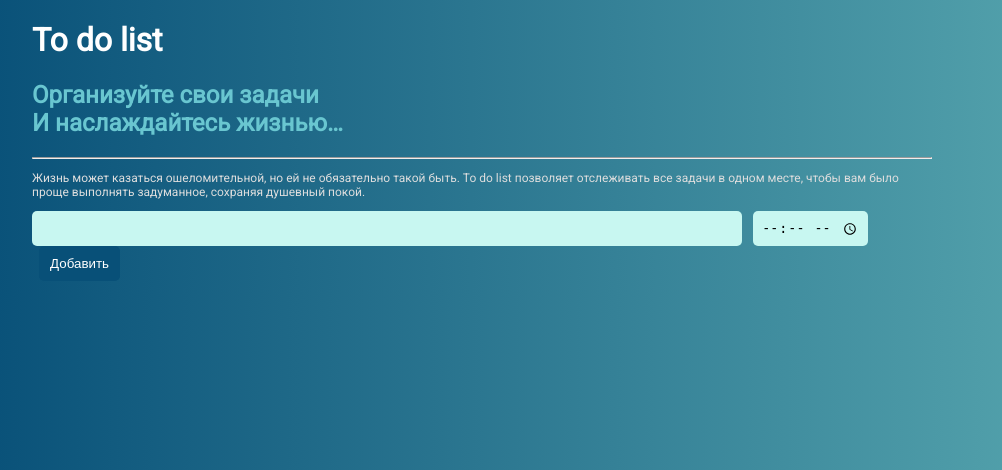
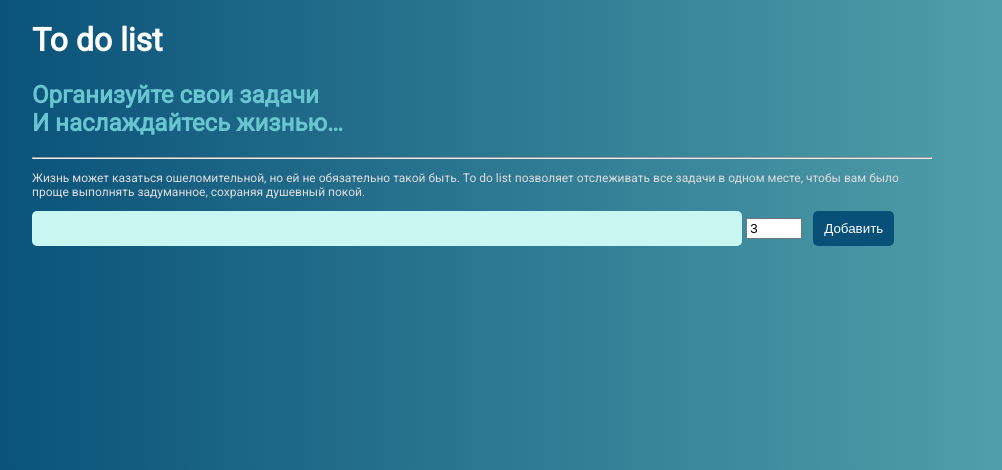
Before and after one commit to Beginner95/to-do-list, a PHP site: page / in a window 1280 px wide. Shown: the top 470 px of the page, without its empty margins (158-1160 px from the left). Run offline with PHP 8.4, Linux system fonts and the light colour scheme.

Commit message:
Изменил поле ввода времени, указал диапазон времени на выполнения задачи

```diff
--- a/index.php
+++ b/index.php
@@ -15,7 +15,7 @@
 <div class="addtolist">
     <div class="add">
         <input type="text" id="task" name="add" data-tooltip="Введите наименование задачи которую собираетесь выполнить">
-        <input type="time" name="time" id="time" data-tooltip="Укажите время в течении которого задача будет выполнена">
+        <input type="number" max="60" min="3" name="time" id="time" value="3" data-tooltip="Укажите время в течении которого задача будет выполнена не менее 3 минут и не более 60 минут">
         <button onclick="newElement()" id="add">Добавить</button>
     </div>
 </div>
```
